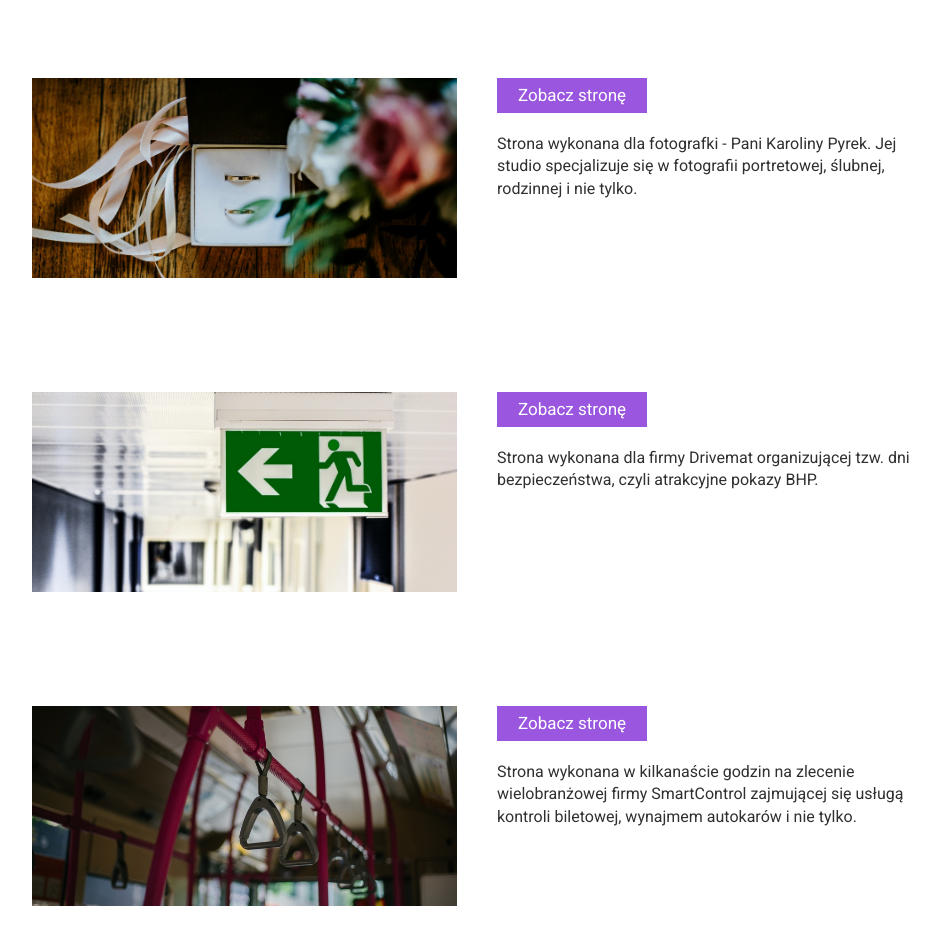
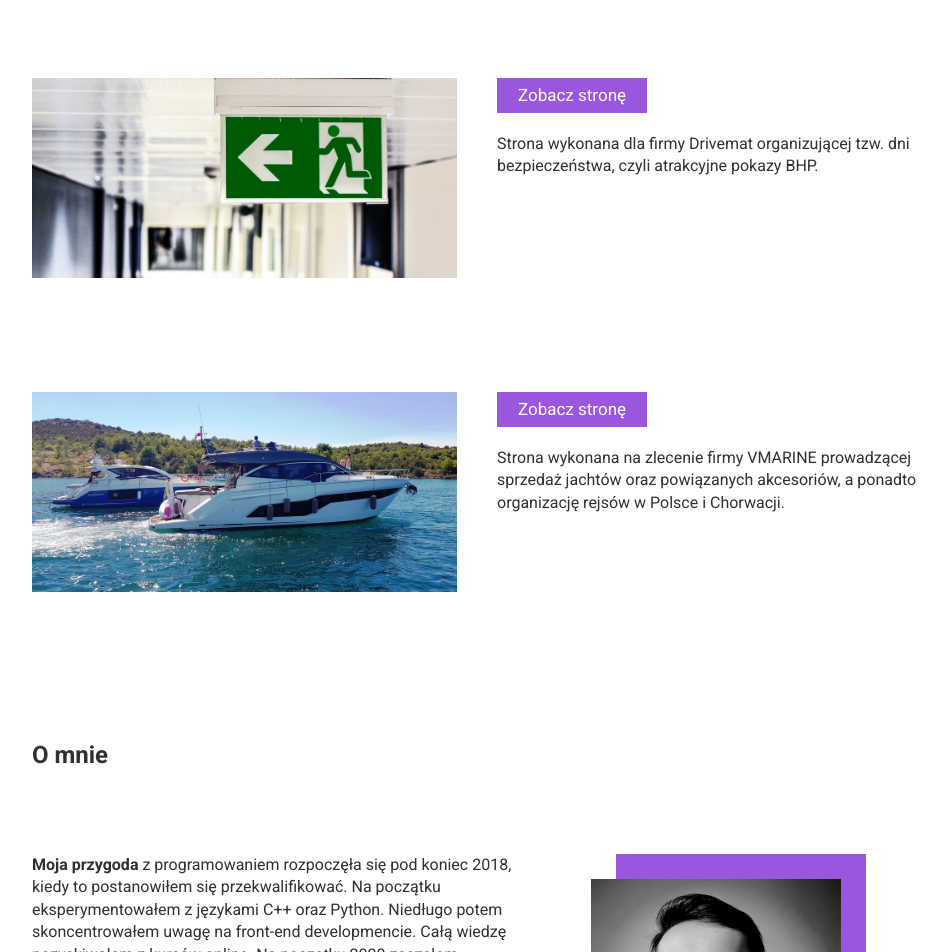
Before and after one commit to segrz8/personalWebsiteV3, a Vue app: page / in a window 1280 px wide. Shown: the part 920-1872 px from the top of the page, without its empty margins (143-1090 px from the left). Built offline with nearby package versions, Linux system fonts and the light colour scheme; no server answers.

Commit message:
Remove pyrek and kontrol from portfolio

```diff
--- a/src/components/Portfolio.vue
+++ b/src/components/Portfolio.vue
@@ -23,24 +23,10 @@ export default {
         },
         {
           id: 1,
-          img: require("../assets/sc.jpg"),
-          link: "http://smartkontrol.pl/",
-          txt:
-            "Strona wykonana w kilkanaście godzin na zlecenie wielobranżowej firmy SmartControl zajmującej się usługą kontroli biletowej, wynajmem autokarów i nie tylko.",
-        },
-        {
-          id: 2,
           img: require("../assets/sd.jpg"),
           link: "http://safetyday.pl/",
           txt:
             "Strona wykonana dla firmy Drivemat organizującej tzw. dni bezpieczeństwa, czyli atrakcyjne pokazy BHP.",
-        },
-        {
-          id: 3,
-          img: require("../assets/kp.jpg"),
-          link: "http://karolinapyrek.pl/",
-          txt:
-            "Strona wykonana dla fotografki - Pani Karoliny Pyrek. Jej studio specjalizuje się w fotografii portretowej, ślubnej, rodzinnej i nie tylko.",
         },
       ],
     };
```
